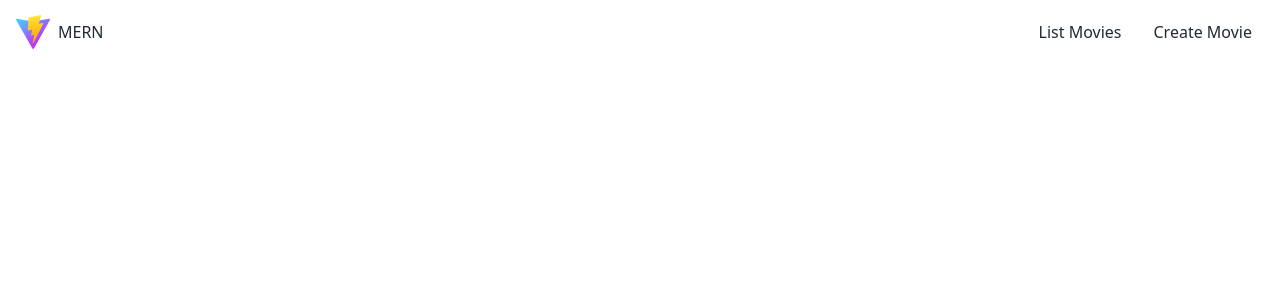
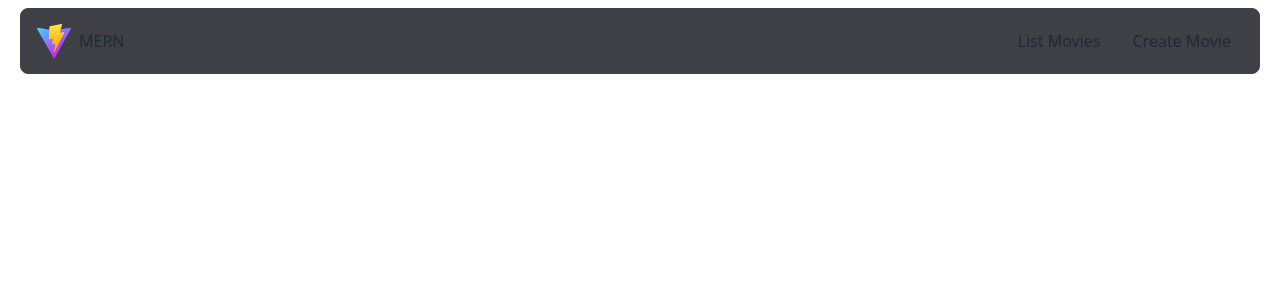
Before and after one commit to tholhubner/MoviesApp, a React (Vite) app in the folder new-client/: page /movies/list in a window 1280 px wide. Shown: the top 300 px of the page. Built offline with nearby package versions, Linux system fonts and the light colour scheme; no server answers.

Commit message:
fixed styling issues with navbar

```diff
--- a/new-client/src/app/App.jsx
+++ b/new-client/src/app/App.jsx
@@ -5,7 +5,7 @@ import { MoviesList, MoviesInsert, MoviesUpdate } from "../pages"
 
 function App() {
   return (
-    <div className="h-screen justify-top items-center flex flex-col mb-10">
+    <div className="h-screen justify-top items-center flex flex-col mb-10 px-5">
       <Router>
         <NavBar />
         <Routes>
--- a/new-client/src/components/NavBar.jsx
+++ b/new-client/src/components/NavBar.jsx
@@ -6,7 +6,7 @@ import { Links } from "./Links"
 class NavBar extends Component {
 	render() {
 		return (
-			<div className="navbar bg-base-100">
+			<div className="navbar bg-zinc-700 border border-zinc-700 rounded-lg mt-2 mb-5">
 				<div class="flex-1">
 					<Logo />
 					<Links />
--- a/new-client/src/main.jsx
+++ b/new-client/src/main.jsx
@@ -6,5 +6,5 @@ import './index.css'
 ReactDOM.createRoot(document.getElementById('root')).render(
   <React.StrictMode>
     <App />
-  </React.StrictMode>,
+  </React.StrictMode>
 )
```
